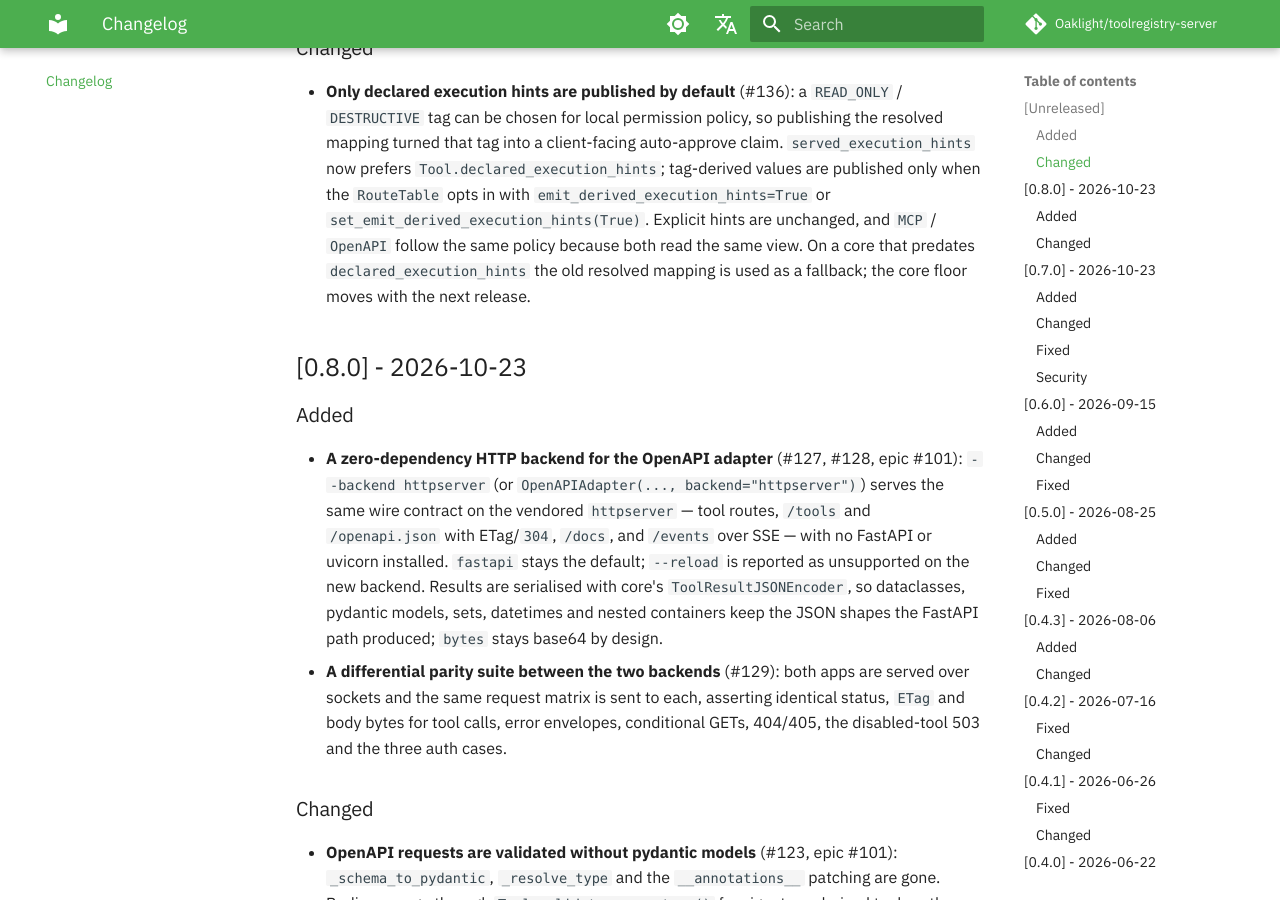
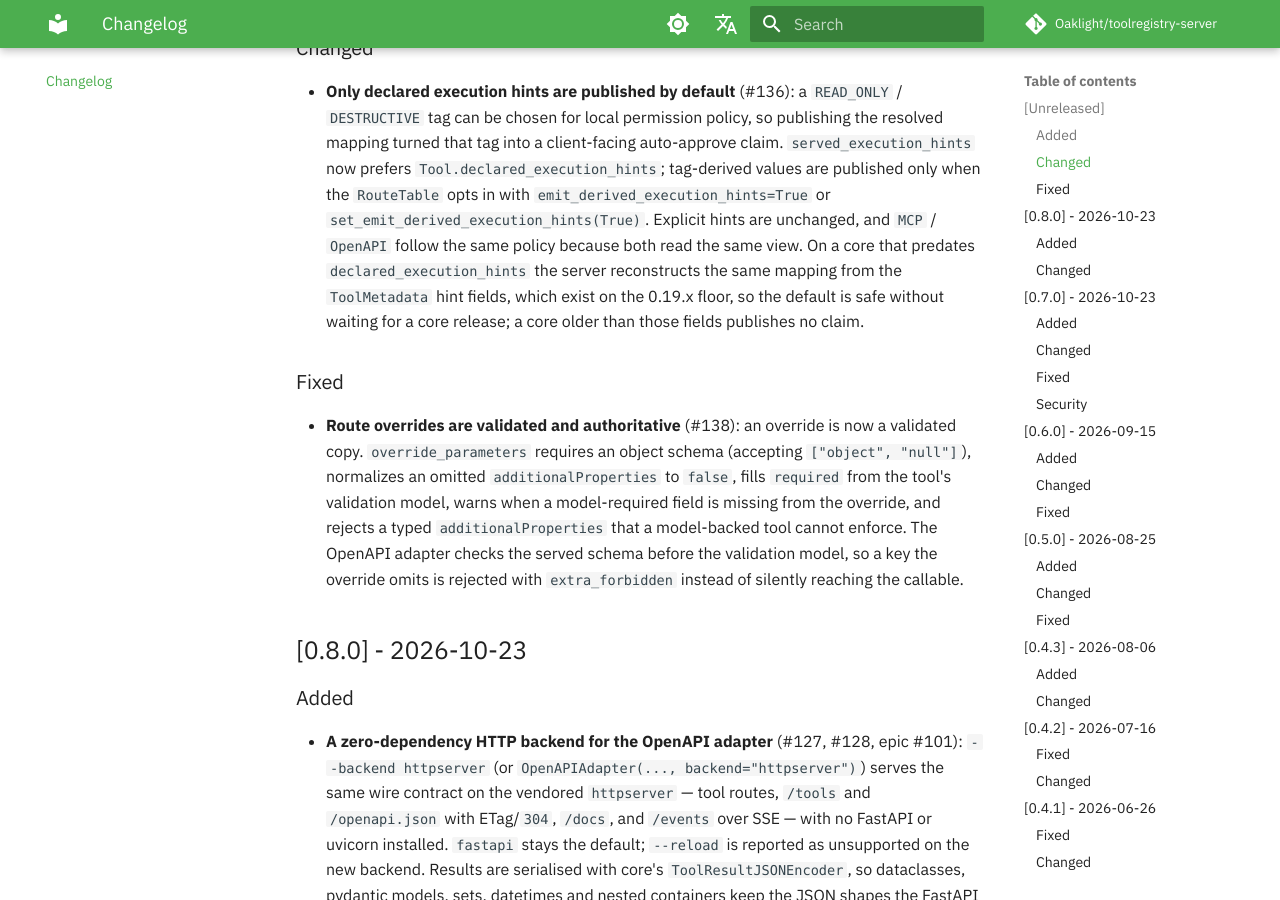
Before and after one commit to Oaklight/toolregistry-server, an MkDocs documentation site: the page built from docs/changelog.md, in a window 1280 px wide and 900 px high, scrolled down 661 px. Built offline with MkDocs 1.6.1 and Material for MkDocs 9.7.7, drawn with Linux system fonts in a browser that asks for light colours; some web fonts are replaced; comment, search, counter and statistics services are not loaded.

Commit message:
docs(changelog): route overrides are validated, and the floor fallback reconstructs hints

```diff
--- a/docs/changelog.md
+++ b/docs/changelog.md
@@ -12,8 +12,11 @@ The format is based on [Keep a Changelog](https://keepachangelog.com/en/1.1.0/),
 
 ### Changed
 
-- **Only declared execution hints are published by default** (#136): a `READ_ONLY` / `DESTRUCTIVE` tag can be chosen for local permission policy, so publishing the resolved mapping turned that tag into a client-facing auto-approve claim. `served_execution_hints` now prefers `Tool.declared_execution_hints`; tag-derived values are published only when the `RouteTable` opts in with `emit_derived_execution_hints=True` or `set_emit_derived_execution_hints(True)`. Explicit hints are unchanged, and `MCP` / `OpenAPI` follow the same policy because both read the same view. On a core that predates `declared_execution_hints` the old resolved mapping is used as a fallback; the core floor moves with the next release.
+- **Only declared execution hints are published by default** (#136): a `READ_ONLY` / `DESTRUCTIVE` tag can be chosen for local permission policy, so publishing the resolved mapping turned that tag into a client-facing auto-approve claim. `served_execution_hints` now prefers `Tool.declared_execution_hints`; tag-derived values are published only when the `RouteTable` opts in with `emit_derived_execution_hints=True` or `set_emit_derived_execution_hints(True)`. Explicit hints are unchanged, and `MCP` / `OpenAPI` follow the same policy because both read the same view. On a core that predates `declared_execution_hints` the server reconstructs the same mapping from the `ToolMetadata` hint fields, which exist on the 0.19.x floor, so the default is safe without waiting for a core release; a core older than those fields publishes no claim.
 
+### Fixed
+
+- **Route overrides are validated and authoritative** (#138): an override is now a validated copy. `override_parameters` requires an object schema (accepting `["object", "null"]`), normalizes an omitted `additionalProperties` to `false`, fills `required` from the tool's validation model, warns when a model-required field is missing from the override, and rejects a typed `additionalProperties` that a model-backed tool cannot enforce. The OpenAPI adapter checks the served schema before the validation model, so a key the override omits is rejected with `extra_forbidden` instead of silently reaching the callable.
 
 ## [0.8.0] - 2026-10-23
 
```
